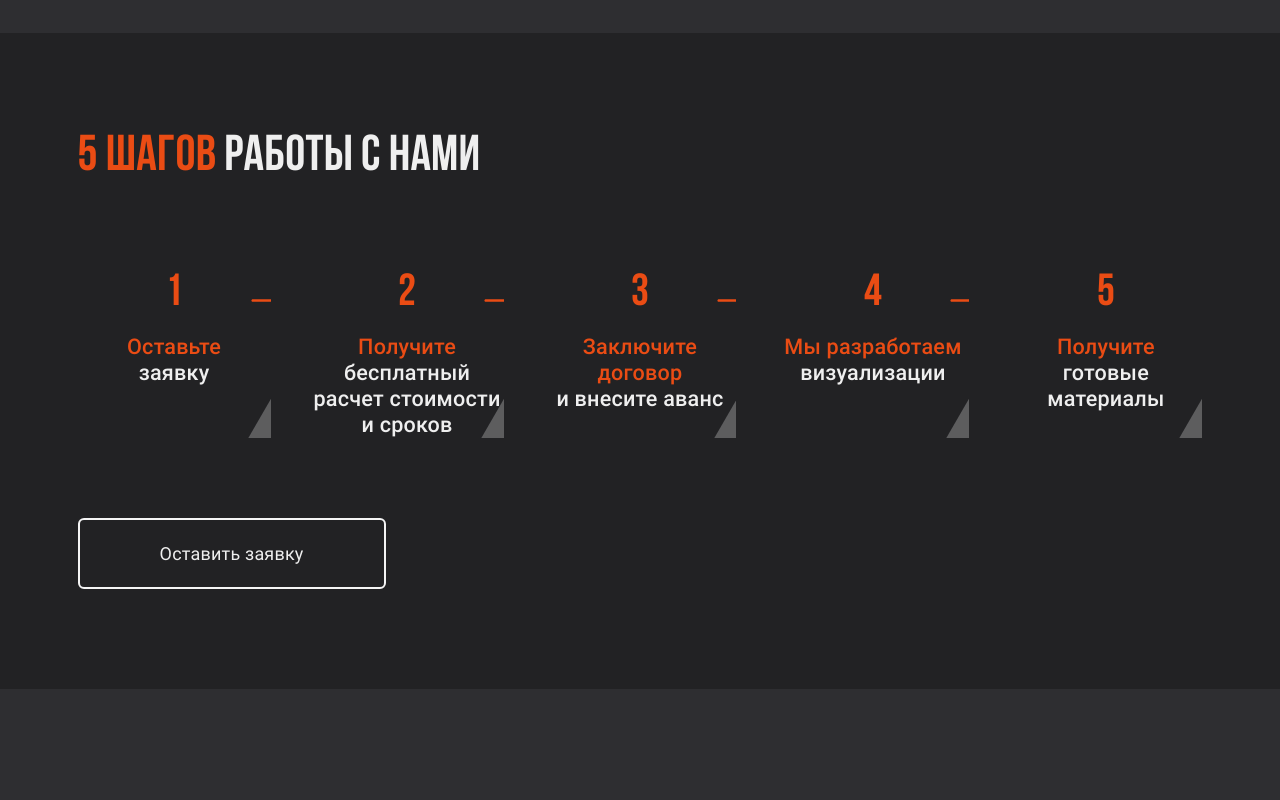
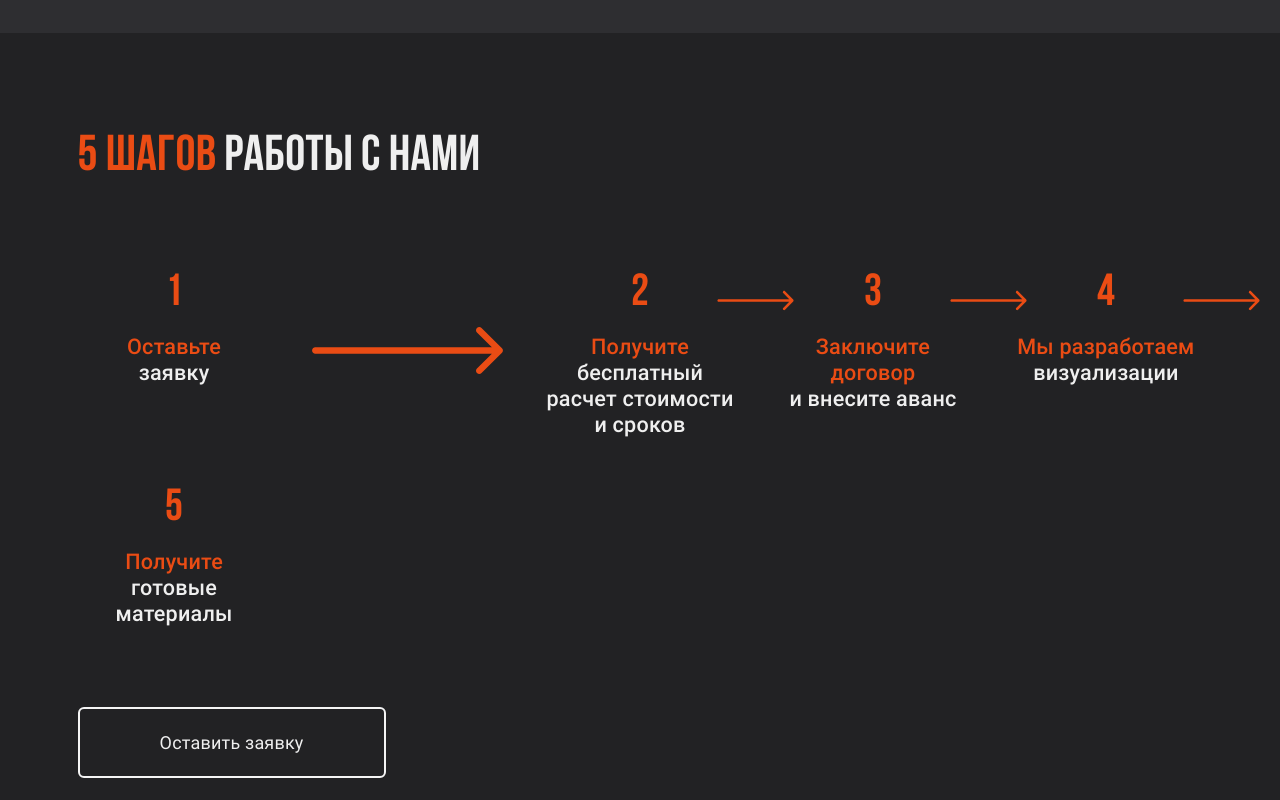
Before and after one commit to Yonro-08/html-project, a plain HTML site: page index.html in a window 1280 px wide. Shown: the part 3300-4100 px from the top of the page. Drawn offline with Linux system fonts and the light colour scheme.

Commit message:
delate animation

```diff
--- a/css/style.scss
+++ b/css/style.scss
@@ -1632,43 +1632,9 @@ $title25: 700 2.8em/1em "BebasNeue";
 }
 
 // animation
-@keyframes curtains {
-  from {
-    transform: translateX(0px) rotate(30deg);
-  }
-
-  to {
-    transform: translateX(500px) rotate(30deg);
-    width: 0%;
-  }
-
-  to {
-    width: 120%;
-  }
-}
-
-.request {
-  .request__step {
-    overflow: hidden;
-  }
-
-  .request__step::before {
-    content: "";
-    position: absolute;
-    left: -40px;
-    top: -100px;
-    width: 100px;
-    height: 250%;
-    background-color: #ffffff44;
-    transform: rotate(30deg);
-    animation: curtains 3s infinite ease-in;
-  }
-}
-
-//
+
 .guarantees {
   overflow: hidden;
-
   .guarantees__img {
     overflow: hidden;
 
--- a/index.html
+++ b/index.html
@@ -171,8 +171,8 @@
             <div class="request__step">
               <h5>1</h5>
               <p><span>Оставьте<br></span> заявку</p>
-              <div class="arrow_right"><img src="img/arrow right.svg" alt=""></div>
             </div>
+            <div class="arrow_right"><img src="img/arrow right.svg" alt=""></div>
             <div class="request__step">
               <h5>2</h5>
               <p><span>Получите <br></span> бесплатный расчет стоимости и сроков</p>
```
Also changed, not shown: css/style.css.
